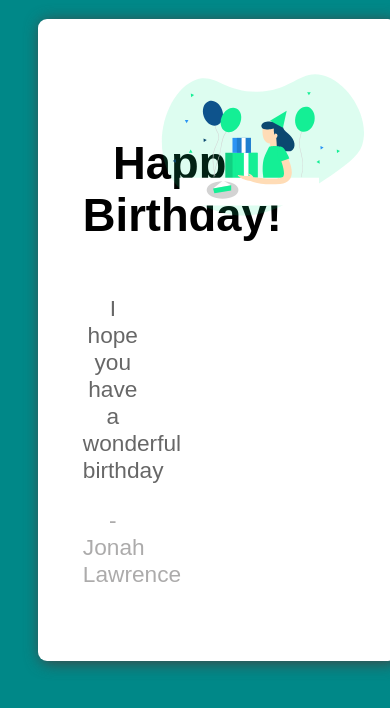
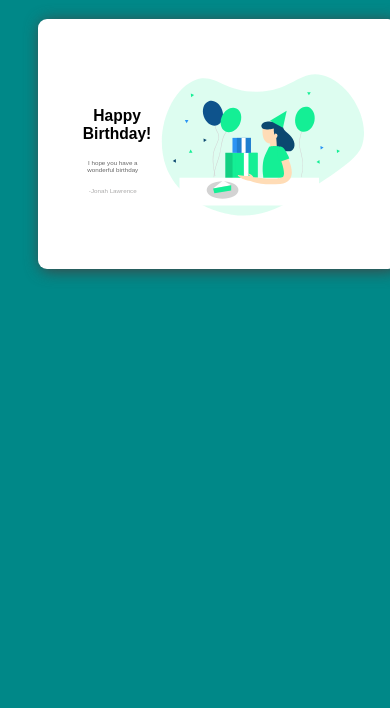
Before and after one commit to BaubasDRSK/02-challange, a website: page index.html in a window 390 px wide. Drawn offline with Linux system fonts and the light colour scheme.

Commit message:
responsive text

```diff
--- a/index.html
+++ b/index.html
@@ -8,10 +8,10 @@
 </head>
 <body style="background-color: #008888;">
     <main style=" box-shadow: 2px 2px 15px #434343; padding:50px 30px; font-family:Arial, Helvetica, sans-serif; display:inline-block; background-color: white; width: 80%; margin-left:8%; margin-top:3%; border-radius: 9px;;">
-        <div style="width: 20%; margin-left:5%;margin-top: 13%; text-align: center; float: left; display: inline-block;">
-            <H1 style="font-weight: bold; display: inline-block; font-size: 34pt;">Happy <br> Birthday!</H1>
-            <p style="font-size: 17pt; color:#676767;">I hope you have a wonderful birthday</p>
-            <p style="font-size: 17pt;color: #acabab;">-Jonah Lawrence</p>
+        <div style="width: 20%; margin-left:5%;margin-top: 9%; text-align: center; float: left; display: inline-block;">
+            <H1 style="font-weight: bold; display: inline-block; font-size: 4vw;">Happy <br> Birthday!</H1>
+            <p style="font-size: 1.6vw; color:#676767;">I hope you have a wonderful birthday</p>
+            <a href="https://www.youtube.com/channel/UCipSxT7a3rn81vGLw9lqRkg" target="_blank" style="font-size: 1.6vw;color: #acabab; text-decoration: none;">-Jonah Lawrence</a>
         </div>
         <img src="./birthday.svg" alt="" style=" float:right; width:70%">
     </main>
```
